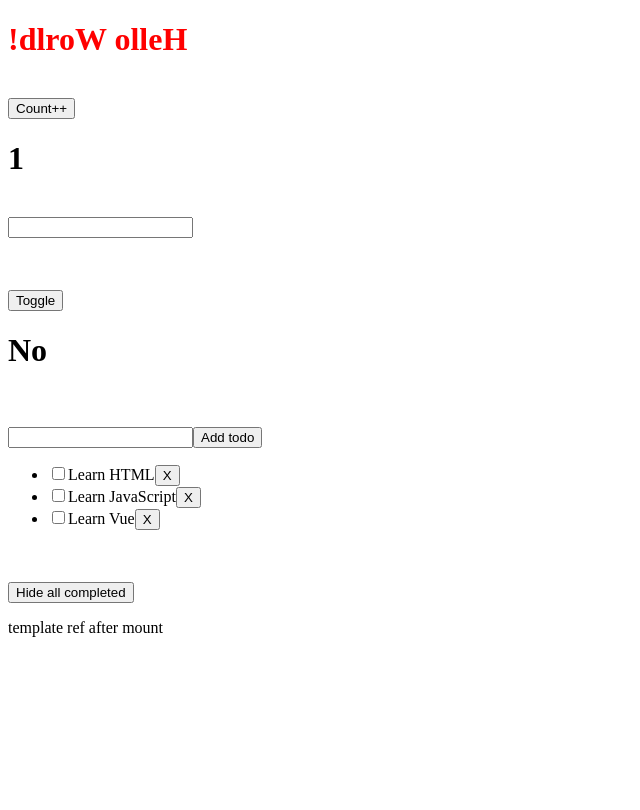
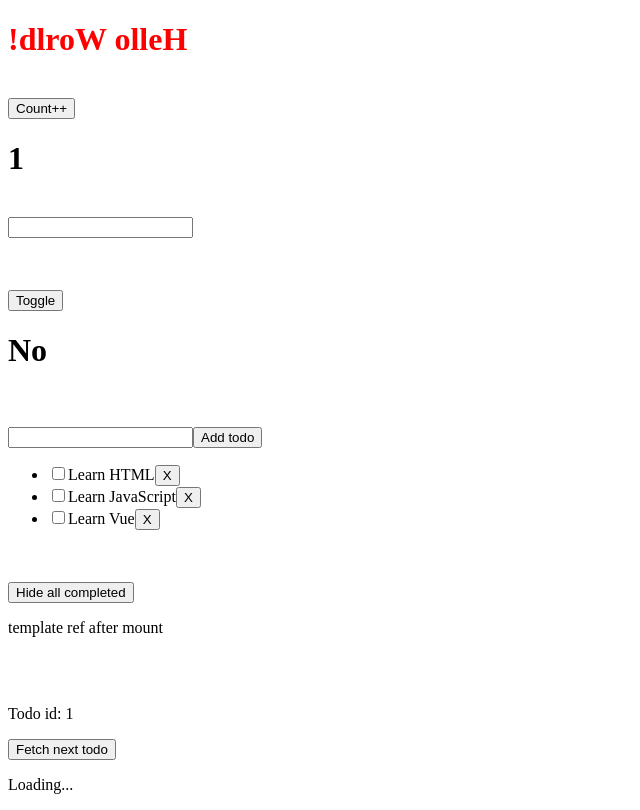
Before and after one commit to kytranl0/vue, a Vue app: page / in a window 1280 px wide. Shown: the whole page, without its empty margins (0-640 px from the left). Built offline with nearby package versions, Linux system fonts and the light colour scheme; no server answers.

Commit message:
Watchers: watch changes made to TodoId and trigger callback function

```diff
--- a/src/App.vue
+++ b/src/App.vue
@@ -16,7 +16,9 @@ export default {
         { id: id++, text: 'Learn JavaScript', done: false },
         { id: id++, text: 'Learn Vue', done: false }
       ],
-      hideCompleted: false
+      hideCompleted: false,
+      todoId: 1,
+      todoData: null
 
     }
   },
@@ -37,6 +39,11 @@ export default {
     },
     removeToDo(e) {
       this.todos = this.todos.filter((t) => t!=e)
+    },
+    async fetchData() {
+      this.todoData = null
+      const res = await fetch(`https://jsonplaceholder.typicode.com/todos/${this.todoId}`)
+      this.todoData = await res.json()
     }
   },
   computed: {
@@ -50,6 +57,12 @@ export default {
   },
   mounted() {
       this.$refs.p.textContent = "template ref after mount";
+      this.fetchData()
+  },
+  watch: {
+    todoId(id) {
+      this.fetchData()
+    }
   }
 
 }
@@ -90,7 +103,12 @@ export default {
   </button>
 
   <p ref="p">template ref before mount</p>
-
+  <br/>
+  <br/>
+  <p>Todo id: {{todoId}}</p>
+  <button @click="todoId++">Fetch next todo</button>
+  <p v-if="!todoData">Loading...</p>
+  <pre v-else>{{todoData}}</pre>
 </template>
 
 <style>
```
